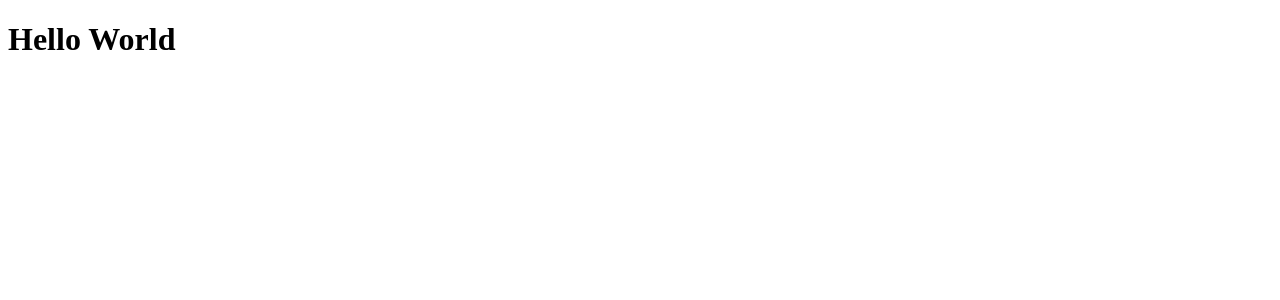
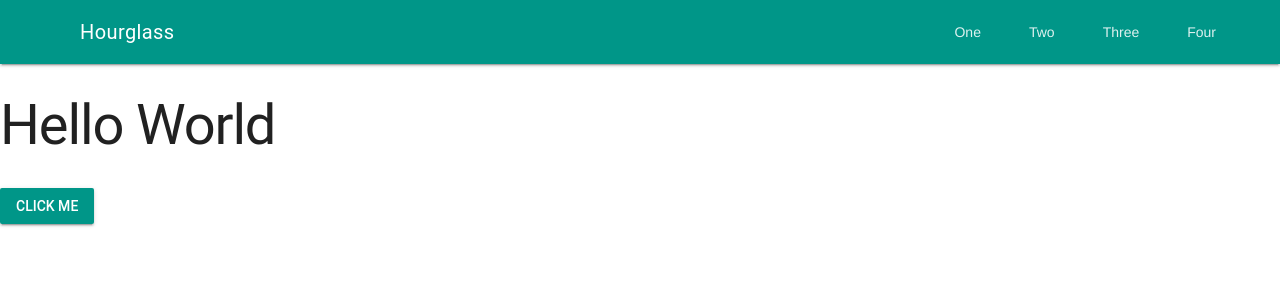
Before and after one commit to rkiel/hourglass, a React app: page / in a window 1280 px wide. Shown: the top 300 px of the page. Built offline with nearby package versions, Linux system fonts and the light colour scheme.

Commit message:
basics: try using material design lite

```diff
--- a/package.json
+++ b/package.json
@@ -4,7 +4,6 @@
   "main": "index.js",
   "author": "rkiel <cygnus@pobox.com>",
   "license": "MIT",
-
   "scripts": {
     "clean": "rm -rf build dist",
     "start": "npm run clean && webpack-dev-server --host localhost --port 4000",
@@ -24,6 +23,7 @@
   },
   "dependencies": {
     "immutability-helper": "^2.1.1",
+    "material-ui": "^0.17.0",
     "react": "^15.4.2",
     "react-dom": "^15.4.2",
     "react-redux": "^5.0.2",
--- /dev/null
+++ b/src/A.jsx
@@ -0,0 +1,5 @@
+import React from 'react';
+
+export default function A({label}) {
+  return <a className="mdl-navigation__link" href="">{label}</a>;
+}
--- /dev/null
+++ b/src/Content.jsx
@@ -0,0 +1,13 @@
+import React from 'react';
+
+function Content({children}) {
+  return (
+    <main className="mdl-layout__content">
+      <div className="page-content">
+        {children}
+      </div>
+    </main>
+  );
+}
+
+export default Content;
--- /dev/null
+++ b/src/Drawer.jsx
@@ -0,0 +1,17 @@
+import React from 'react';
+
+function Drawer({title}) {
+  return (
+    <div className="mdl-layout__drawer">
+      <span className="mdl-layout-title">{title}</span>
+      <nav className="mdl-navigation">
+        <a className="mdl-navigation__link" href="">Link</a>
+        <a className="mdl-navigation__link" href="">Link</a>
+        <a className="mdl-navigation__link" href="">Link</a>
+        <a className="mdl-navigation__link" href="">Link</a>
+      </nav>
+    </div>
+  );
+}
+
+export default Drawer;
--- /dev/null
+++ b/src/Header.jsx
@@ -0,0 +1,25 @@
+import React from 'react';
+
+import A from './A.jsx';
+
+function Header({title}) {
+  return (
+    <header className="mdl-layout__header">
+      <div className="mdl-layout__header-row">
+
+        <span className="mdl-layout-title">{title}</span>
+
+        <div className="mdl-layout-spacer"></div>
+
+        <nav className="mdl-navigation mdl-layout--large-screen-only">
+          <A label="One"/>
+          <A label="Two"/>
+          <A label="Three"/>
+          <A label="Four"/>
+        </nav>
+      </div>
+    </header>
+  );
+}
+
+export default Header;
--- /dev/null
+++ b/src/Layout.jsx
@@ -0,0 +1,11 @@
+import React from 'react';
+
+function Layout({children}) {
+  return (
+    <div className="mdl-layout mdl-js-layout mdl-layout--fixed-header">
+      {children}
+    </div>
+  );
+}
+
+export default Layout;
--- /dev/null
+++ b/src/RaisedButton.jsx
@@ -0,0 +1,11 @@
+import React from 'react';
+
+function RaisedButton({onClick, label}) {
+  return (
+    <button onClick={onClick} className="mdl-button mdl-js-button mdl-button--raised mdl-button--colored">
+      {label}
+    </button>
+  );
+}
+
+export default RaisedButton;
--- a/src/index.html
+++ b/src/index.html
@@ -4,10 +4,15 @@
 <head>
   <meta charset="utf-8" />
   <title>Hourglass</title>
+
+  <link rel="stylesheet" href="https://code.getmdl.io/1.3.0/material.teal-orange.min.css" />
+  <link rel="stylesheet" href="https://fonts.googleapis.com/icon?family=Material+Icons">
 </head>
 
 <body>
   <div id="app"></div>
+
+  <script defer src="https://code.getmdl.io/1.3.0/material.min.js"></script>
 </body>
 
 </html>
--- a/src/index.jsx
+++ b/src/index.jsx
@@ -1,13 +1,43 @@
 import React, {Component} from 'react';
 import ReactDOM from 'react-dom';
 
+import A from './A.jsx';
+import Header from './Header.jsx';
+import Drawer from './Drawer.jsx';
+import Content from './Content.jsx';
+import Layout from './Layout.jsx';
+import RaisedButton from './RaisedButton.jsx';
+
 class HelloWorld extends Component {
+  constructor() {
+    super();
+    this.state = {
+      buttons: []
+    };
+  }
+
+  addButton() {
+    const buttons = this.state.buttons.concat(<RaisedButton key={this.state.buttons.length} label={this.state.buttons.length}/>);
+    this.setState({buttons});
+  }
+
   render() {
     return (
-      <h1>Hello World</h1>
+      <Layout>
+        <Header title="Hourglass"/>
+        <Drawer title="Hourglass"/>
+        <Content>
+          <h1>Hello World</h1>
+          <div>
+            <RaisedButton label="Click Me" onClick={this.addButton.bind(this)}/>
+          </div>
+          <div>
+            {this.state.buttons}
+          </div>
+        </Content>
+      </Layout>
     )
   }
 }
-
 ReactDOM.render(
   <HelloWorld/>, document.getElementById('app'));
```
Also changed, not shown: 1 other file (tests, documents, lock files or other folders).
